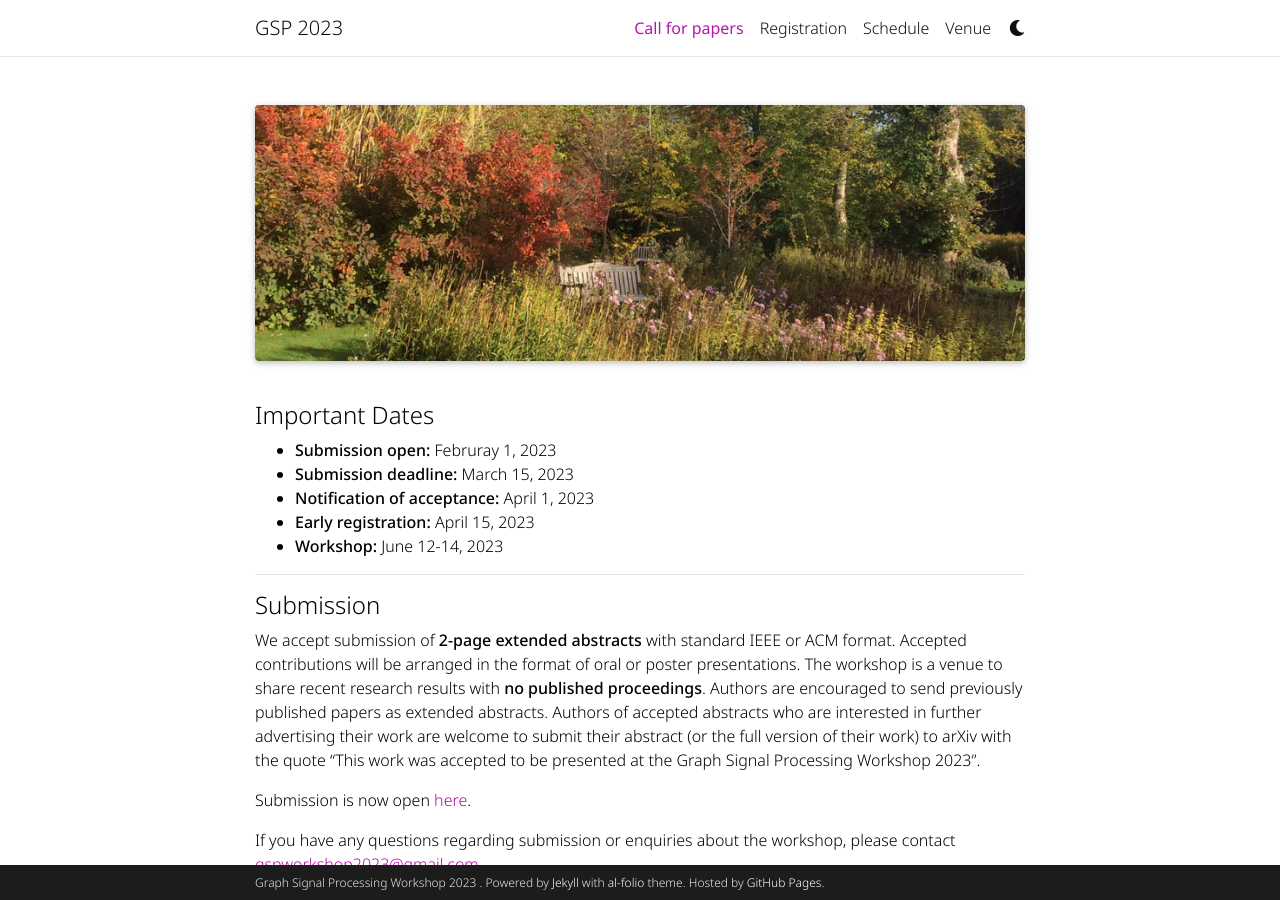
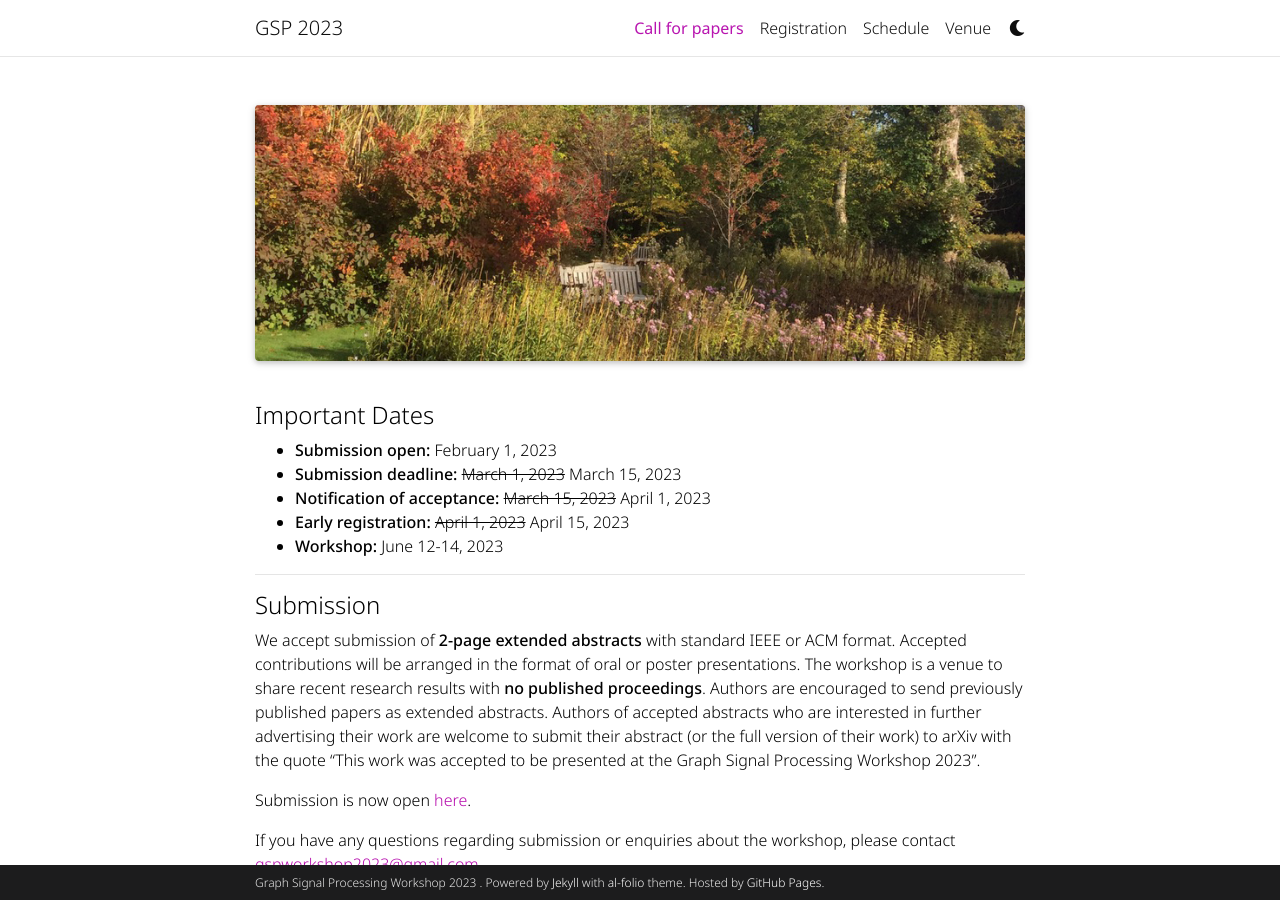
Before and after one commit to shreyasvinaya/gspworkshop2025.github.io, a Jekyll site: the page built from _pages/call_for_papers.md, in a window 1280 px wide and 900 px high. Built offline with Jekyll 4.4.1, drawn with Linux system fonts in a browser that asks for light colours; full-size pictures stand in for the smaller copies a plugin makes; comment, search, counter and statistics services are not loaded; a style sheet for code colours, icons or effects is not loaded.

Commit message:
Update call_for_papers.md

```diff
--- a/_pages/call_for_papers.md
+++ b/_pages/call_for_papers.md
@@ -11,10 +11,10 @@ top_image_alt: "Lady Margaret Hall gardens."
 ---
 
 #### Important Dates
-+ **Submission open:** Februray 1, 2023
-+ **Submission deadline:** March 15, 2023
-+ **Notification of acceptance:** April 1, 2023
-+ **Early registration:** April 15, 2023
++ **Submission open:** February 1, 2023
++ **Submission deadline:** <s>March 1, 2023</s> March 15, 2023
++ **Notification of acceptance:** <s>March 15, 2023</s> April 1, 2023
++ **Early registration:** <s>April 1, 2023</s> April 15, 2023
 + **Workshop:** June 12-14, 2023
 
 ---
```
